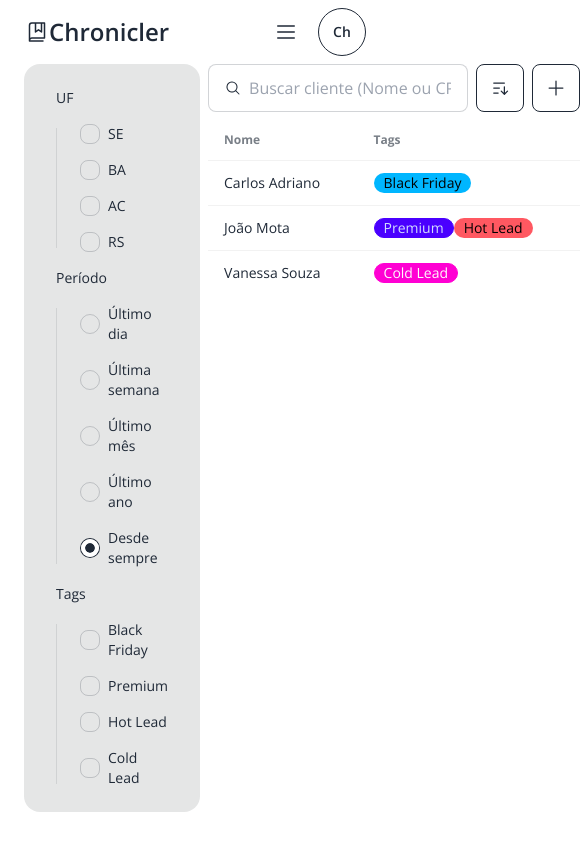
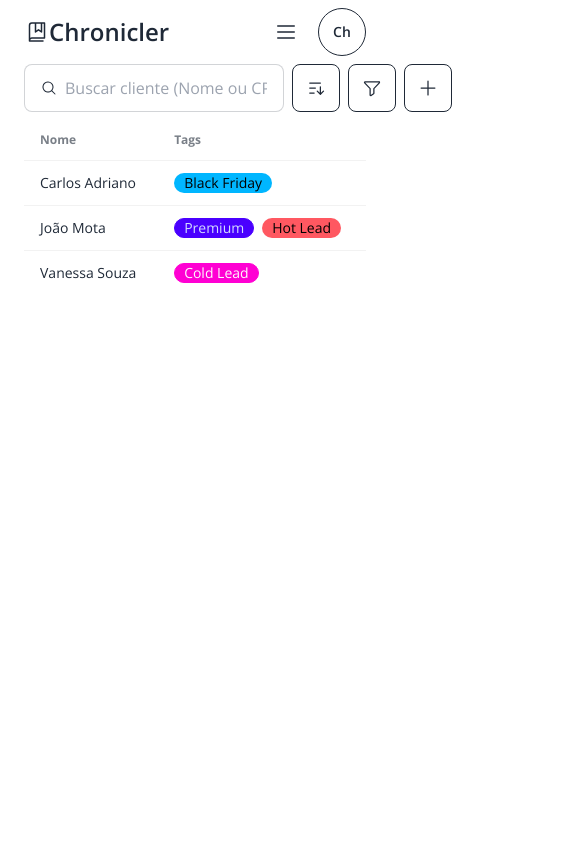
Before and after one commit to chronicler-org/web, a Next.js app: page /customers in a window 390 px wide. Shown: the whole page, 580 px wide, since content can reach past the window. Built offline with nearby package versions, Linux system fonts and the light colour scheme.

Commit message:
fix(app): customers route responsiveness

```diff
--- a/src/app/(routes)/(private)/customers/page.tsx
+++ b/src/app/(routes)/(private)/customers/page.tsx
@@ -5,6 +5,7 @@ import {
   Plus,
   SortAscending,
   SortDescending,
+  Funnel,
 } from '@phosphor-icons/react';
 import { useState } from 'react';
 
@@ -20,10 +21,22 @@ const Page = () => {
   ]);
 
   return (
-    <div className='flex flex-1 gap-2'>
-      <ul className='menu sticky h-fit max-h-full max-w-64 rounded-box bg-base-300 p-4'>
+    <div className='drawer drawer-end flex gap-2'>
+      <input
+        id='customer-filter-menu'
+        type='checkbox'
+        className='drawer-toggle'
+      />
+      <div className='z-10 overflow-y-auto max-md:drawer-side'>
+        {/* eslint jsx-a11y/label-has-associated-control: ["error", { assert: "either" } ] */}
+        <label
+          htmlFor='customer-filter-menu'
+          aria-label='Fechar menu de filtro'
+          className='drawer-overlay'
+        />
+        <ul className='menu h-dvh w-80 bg-base-300 p-4 md:h-full md:w-64 md:rounded-box'>
           <li>
-          <h2>UF</h2>
+            <h2 className='menu-title'>UF</h2>
             <ul>
               {UFs.map((e) => (
                 <li key={e}>
@@ -40,7 +53,7 @@ const Page = () => {
             </ul>
           </li>
           <li>
-          <h2>Período</h2>
+            <h2 className='menu-title'>Período</h2>
             <ul>
               {periods.map((e) => (
                 <li key={e}>
@@ -70,7 +83,7 @@ const Page = () => {
             </ul>
           </li>
           <li>
-          <h2>Tags</h2>
+            <h2 className='menu-title'>Tags</h2>
             <ul>
               {tags.map((e) => (
                 <li key={e}>
@@ -87,6 +100,8 @@ const Page = () => {
             </ul>
           </li>
         </ul>
+      </div>
+      <div className='drawer-content flex-1'>
         <div className='flex flex-1 flex-col gap-2'>
           <div className='flex gap-2'>
             <label
@@ -111,6 +126,13 @@ const Page = () => {
             >
               {sortAscending ? <SortAscending /> : <SortDescending />}
             </button>
+            <label
+              htmlFor='customer-filter-menu'
+              aria-label='Abrir menu de filtro'
+              className='btn btn-square btn-outline drawer-button text-xl md:hidden'
+            >
+              <Funnel />
+            </label>
             <button
               aria-label='Cadastrar novo cliente'
               type='button'
@@ -137,7 +159,7 @@ const Page = () => {
                 <tr className='hover cursor-pointer'>
                   <td>João Mota</td>
                   <td>
-                  <div className='badge badge-primary'>{tags[1]}</div>
+                    <div className='badge badge-primary mr-2'>{tags[1]}</div>
                     <div className='badge badge-error'>{tags[2]}</div>
                   </td>
                 </tr>
@@ -152,6 +174,7 @@ const Page = () => {
           </div>
         </div>
       </div>
+    </div>
   );
 };
 
```
Lines whose indentation alone changed are shown as unchanged.
